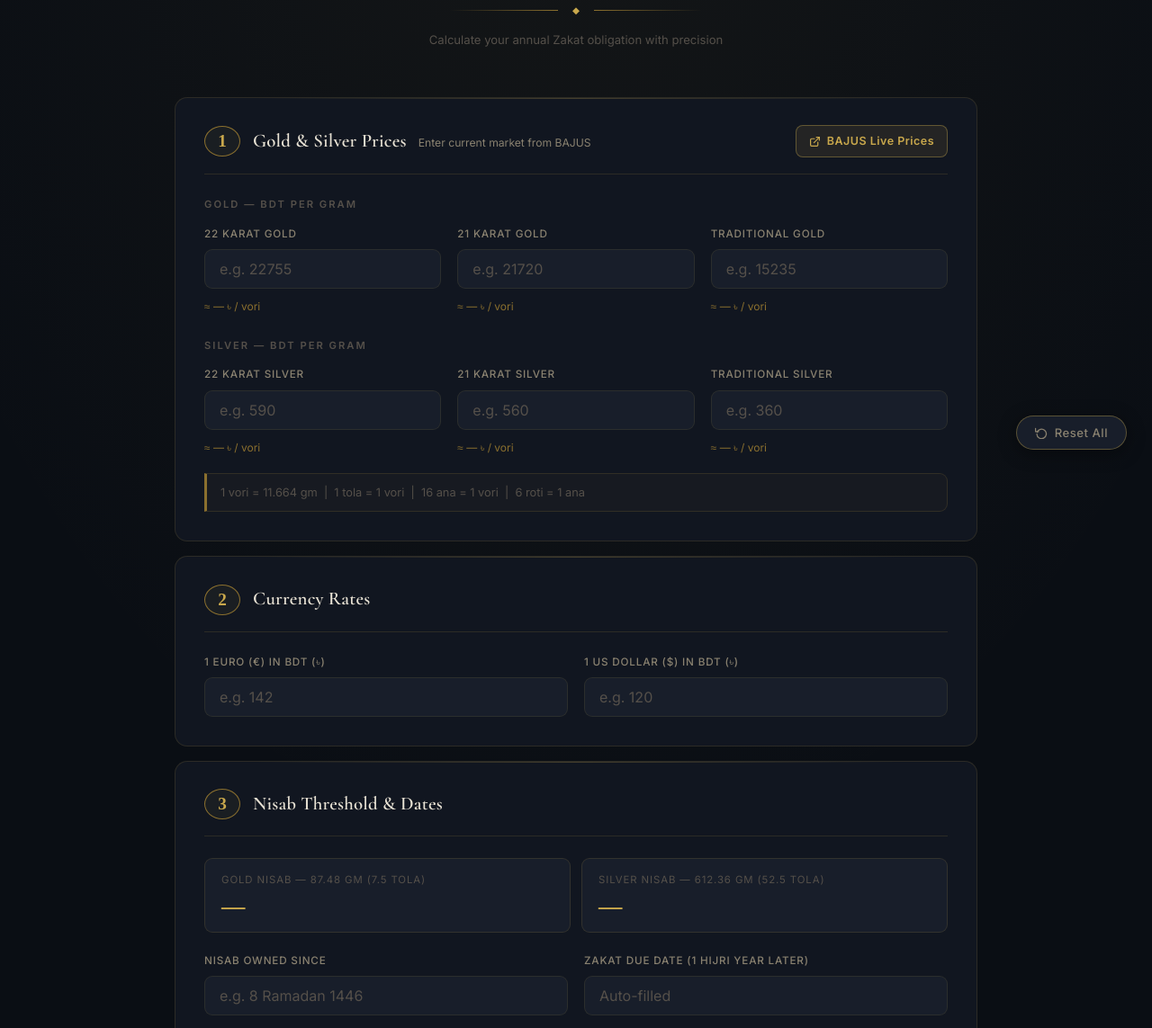
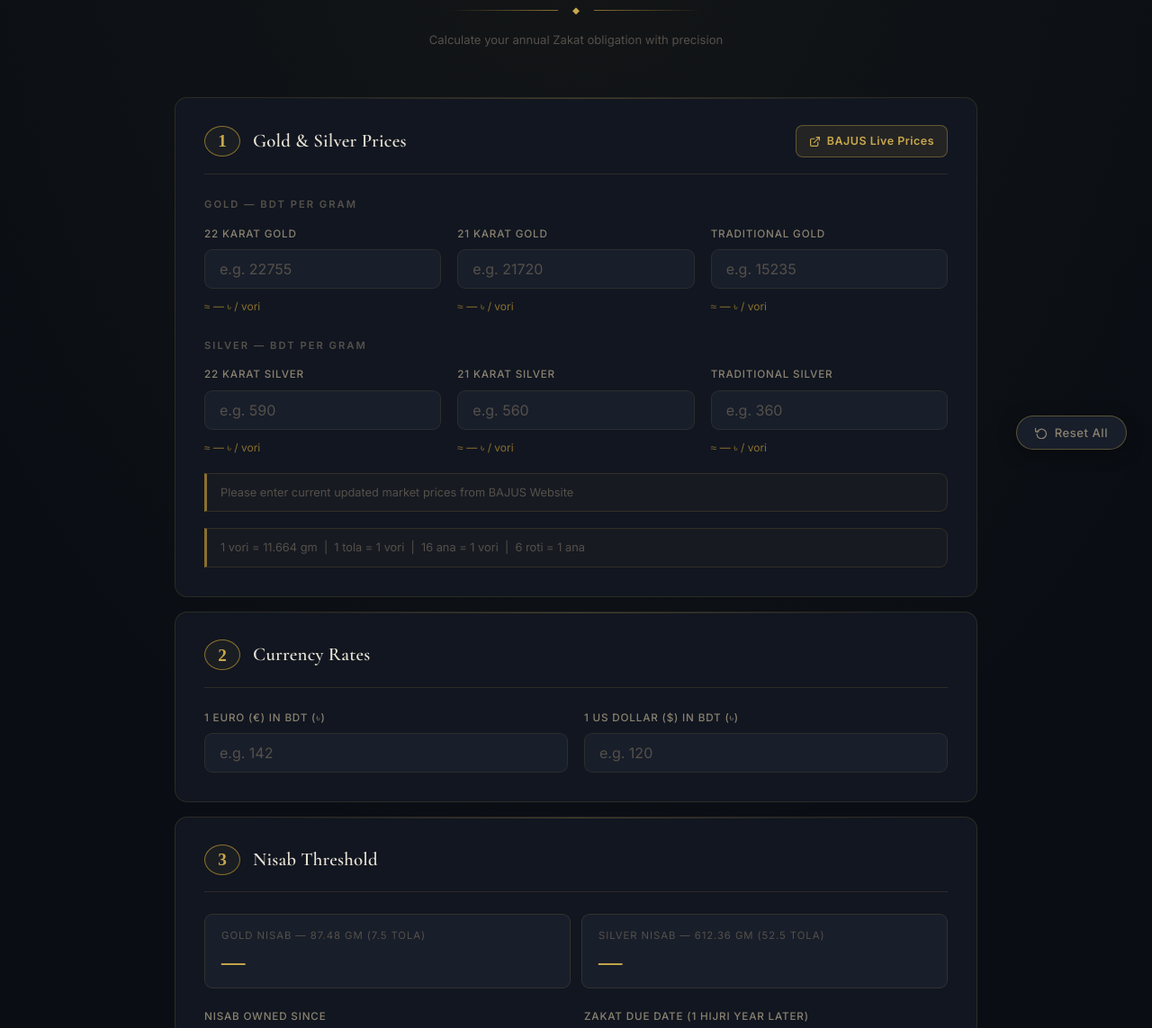
Before and after one commit to mydul/MyZakat, a plain HTML site: page index.html in a window 1280 px wide. Shown: the part 272-1415 px from the top of the page at 90% size. Drawn offline with nearby package versions, Linux system fonts and the light colour scheme.

Commit message:
Simplify card titles and add market price note
Removed unnecessary text from card titles and added a note for market prices.

```diff
--- a/index.html
+++ b/index.html
@@ -225,7 +225,7 @@
 <div class="card">
   <div class="card-hdr">
     <div class="card-num">1</div>
-    <div class="card-title">Gold &amp; Silver Prices <small>Enter current market from BAJUS </small></div>
+    <div class="card-title">Gold &amp; Silver Prices</div>
     <a href="https://www.bajus.org/gold-price" target="_blank" rel="noopener" class="bajus-btn">
       <svg width="13" height="13" viewBox="0 0 24 24" fill="none" stroke="currentColor" stroke-width="2.2" stroke-linecap="round" stroke-linejoin="round"><path d="M18 13v6a2 2 0 0 1-2 2H5a2 2 0 0 1-2-2V8a2 2 0 0 1 2-2h6"/><polyline points="15 3 21 3 21 9"/><line x1="10" y1="14" x2="21" y2="3"/></svg>
       BAJUS Live Prices
@@ -267,6 +267,7 @@
       <div class="field-note">≈ <span id="silverTradvori">—</span> ৳ / vori</div>
     </div>
   </div>
+  <div class="note-box">Please enter current updated market prices from BAJUS Website</div>
   <div class="note-box">1 vori = 11.664 gm &nbsp;|&nbsp; 1 tola = 1 vori &nbsp;|&nbsp; 16 ana = 1 vori &nbsp;|&nbsp; 6 roti = 1 ana</div>
 </div>
 
@@ -292,7 +293,7 @@
 <div class="card">
   <div class="card-hdr">
     <div class="card-num">3</div>
-    <div class="card-title">Nisab Threshold &amp; Dates</div>
+    <div class="card-title">Nisab Threshold</div>
   </div>
   <div class="nisab-row">
     <div class="nisab-badge">
@@ -335,7 +336,7 @@
 <div class="card">
   <div class="card-hdr">
     <div class="card-num">5</div>
-    <div class="card-title">Jewellery <small>Enter amounts in Vori</small></div>
+    <div class="card-title">Jewellery</div>
   </div>
 
   <div class="jewel-sub">
```
